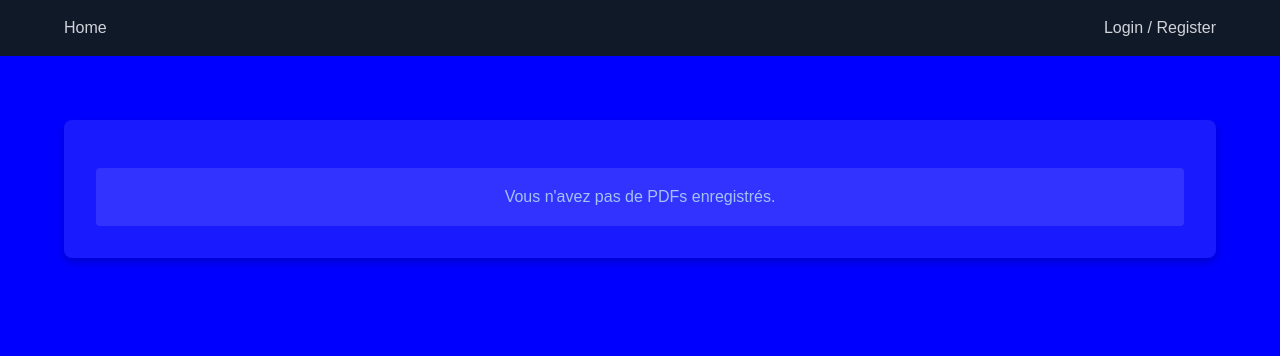
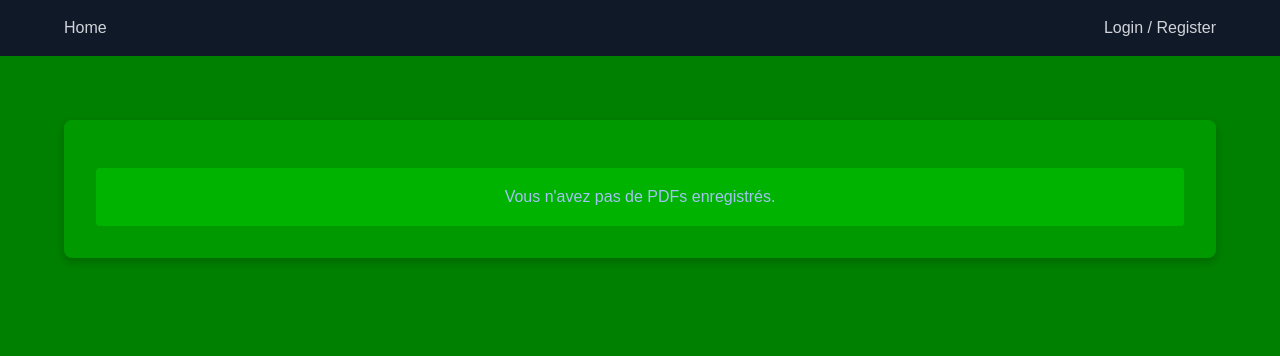
Before and after one commit to pjoron/SymfonyS6, a Symfony app: template templates/history/index.html.twig in a window 1280 px wide. Shown: the top 356 px of the page. Run offline with Twig, Linux system fonts and the light colour scheme; the template is opened without the code that fills it, so the values that code supplies are empty; style sheets or scripts are compiled from the project's sources; some libraries are stand-ins or nearby versions; some web fonts are replaced.

Commit message:
feat :Test3 workflow

```diff
--- a/assets/styles/_variables.scss
+++ b/assets/styles/_variables.scss
@@ -1,6 +1,6 @@
 // Variables
 // $color-background: #1F2937;
-$color-background: blue;
+$color-background: green;
 $color-text: #D0D5DB;
 $color-navbar: #101927;
 $color-link: #D1D4DA;
--- a/assets/styles/app.css
+++ b/assets/styles/app.css
@@ -3,7 +3,7 @@
   src: url("./fonts/Work_Sans/WorkSans-VariableFont_wght.ttf") format("truetype");
 }
 .container_history {
-  background: #1a1aff;
+  background: #009a00;
   border-radius: 8px;
   padding: 2rem;
   margin: 4rem;
@@ -55,7 +55,7 @@
   color: #D0D5DB;
 }
 .container_history .alert {
-  background-color: #3333ff;
+  background-color: #00b300;
   color: #a2c3f4;
   padding: 1rem;
   border-radius: 4px;
@@ -67,7 +67,7 @@
   max-width: 800px;
   margin: 0 auto;
   padding: 20px;
-  background-color: #0000e6;
+  background-color: #006700;
   border-radius: 8px;
   box-shadow: 0 4px 8px 0 rgba(0, 0, 0, 0.2);
   margin-top: 30px;
@@ -93,7 +93,7 @@
   padding: 0.5rem;
   border-radius: 4px;
   border: 1px solid #1f304b;
-  background-color: #1a1aff;
+  background-color: #009a00;
   color: #D0D5DB;
   flex-grow: 1;
 }
@@ -119,7 +119,7 @@
   max-width: 1200px;
   margin: 0 auto;
   padding: 20px;
-  background-color: #0000e6;
+  background-color: #006700;
   border-radius: 8px;
   box-shadow: 0 4px 8px 0 rgba(0, 0, 0, 0.2);
   margin-top: 30px;
@@ -141,7 +141,7 @@
   padding: 0.5rem;
   border-radius: 4px;
   border: 1px solid #1f304b;
-  background-color: #1a1aff;
+  background-color: #009a00;
   color: #D0D5DB;
 }
 .container_profil form .form-control:focus {
@@ -169,14 +169,14 @@
 }
 
 body {
-  background-color: blue;
+  background-color: green;
   color: #D0D5DB;
   font-family: "Work Sans", sans-serif;
   line-height: 1.6;
 }
 body .alert {
   width: 100%;
-  background-color: #3333ff;
+  background-color: #00b300;
   text-align: center;
   margin-top: 2.5%;
 }
@@ -221,7 +221,7 @@ body .container {
   padding: 0 15px;
 }
 body .welcome-message {
-  background-color: #0000e6;
+  background-color: #006700;
   border-radius: 8px;
   padding: 40px;
   margin-top: 50px;
```
Also changed, not shown: 1 other file.
